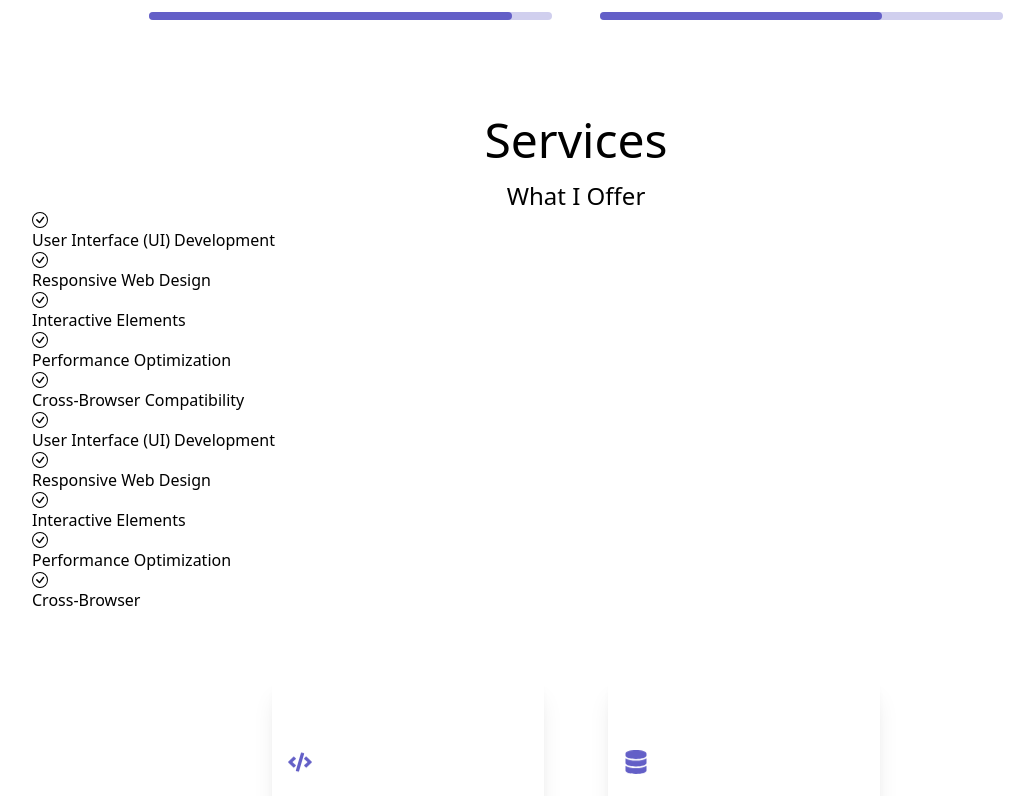
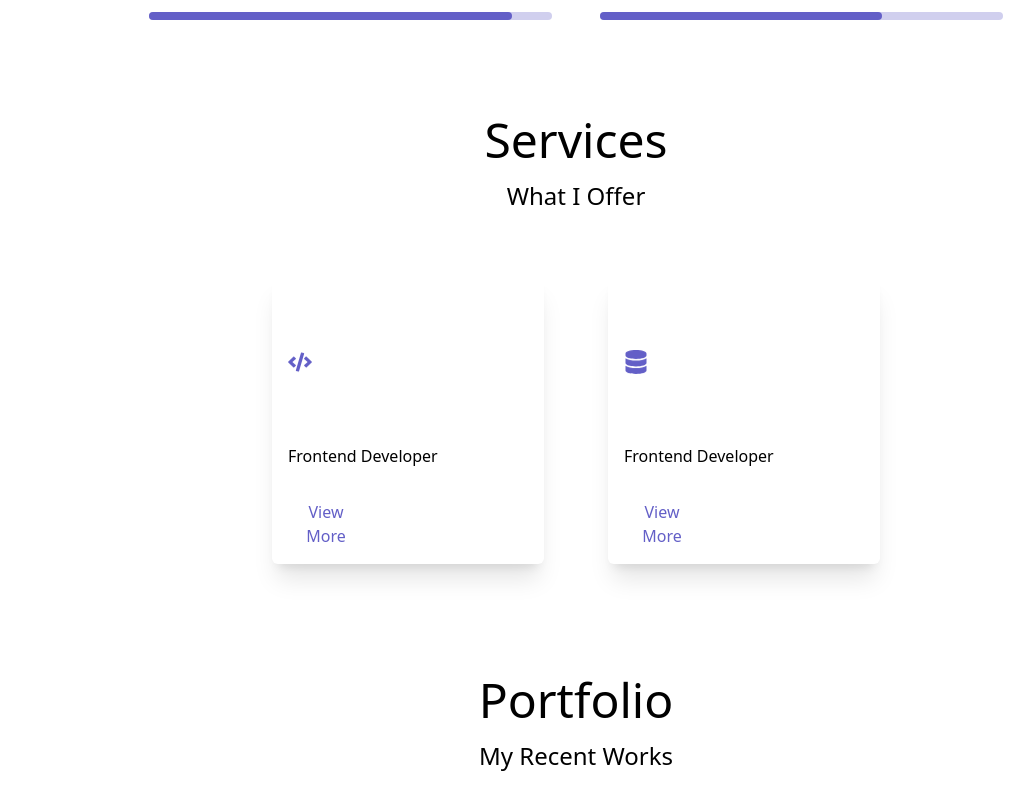
Before and after one commit to Deevyne99/my-portfolio, a React (Vite) app in the folder portfolio/: page / in a window 1280 px wide. Shown: the part 1644-2440 px from the top of the page, without its empty margins (64-1098 px from the left). Built offline with nearby package versions, Linux system fonts and the light colour scheme; some icons are missing.

Commit message:
completed modal component

```diff
--- a/portfolio/src/App.jsx
+++ b/portfolio/src/App.jsx
@@ -8,7 +8,7 @@ import Services from './components/services/Services'
 
 const App = () => {
   return (
-    <div>
+    <div className='relative'>
       <Navbar />
       <Hero />
       <About />
--- a/portfolio/src/components/modal/Modal.jsx
+++ b/portfolio/src/components/modal/Modal.jsx
@@ -1,19 +1,27 @@
 // import React from 'react'
 import { BsCheckCircle } from 'react-icons/bs'
+import { AiOutlineClose } from 'react-icons/ai'
+
 import { useGlobalContext } from '../../hooks/context'
 const Modal = () => {
-  const { expert } = useGlobalContext()
+  const { expert, closeModal } = useGlobalContext()
 
   return (
-    <div className='w-lg rounded-md'>
+    <div className='w-lg rounded-md flex-col absolute justify-center items-center flex top-[70%] md:top-[70%] left-0 right-0 mx-auto my-auto z-200 bg-white w-[450px] p-4 pb-12 gap-4 '>
+      <button
+        className='ml-auto text-2xl text-[#635FC7]'
+        onClick={() => closeModal()}
+      >
+        <AiOutlineClose />
+      </button>
       {expert.map((item, index) => {
         const { service } = item
         return (
-          <div key={index}>
+          <div className='gap-2 flex flex-col' key={index}>
             {service.map((item, index) => {
               return (
-                <div key={index}>
-                  <BsCheckCircle />
+                <div className='flex items-center gap-1' key={index}>
+                  <BsCheckCircle className='text-[#635FC7]' />
                   <p>{item}</p>
                 </div>
               )
--- a/portfolio/src/components/services/Services.jsx
+++ b/portfolio/src/components/services/Services.jsx
@@ -4,16 +4,21 @@ import { useGlobalContext } from '../../hooks/context'
 import Modal from '../modal/Modal'
 
 const Services = () => {
-  const { services, isModalOpen } = useGlobalContext()
+  const { services, isModalOpen, openModal } = useGlobalContext()
   // console.log(services)
   return (
-    <section className='my-24 mx-4 lg:mx-24 md:mx-16'>
+    <section className='my-24 mx-4 lg:mx-24 md:mx-16 '>
+      {isModalOpen && (
+        <div className='fixed lg:absolute bg-[#000] top-0 left-0 w-full  h-full bg-opacity-50'></div>
+      )}
       <div className='text-center'>
         <h1 className='md:text-5xl text-3xl'>Services</h1>
         <h3 className='mt-4 sm:text-2xl text-lg capitalize'>what i offer</h3>
       </div>
       {isModalOpen && <Modal />}
-      <article className='flex md:flex-row flex-col justify-center gap-16 mt-16'>
+      <article
+        className={`flex md:flex-row flex-col justify-center gap-16 mt-16`}
+      >
         {services.map((item) => {
           const { id, position, icon } = item
           return (
@@ -21,11 +26,18 @@ const Services = () => {
               key={id}
               className='flex flex-col w-3/4 mx-auto md:mx-0 md:w-1/2 lg:w-1/4 shadow-xl rounded-md  p-4'
             >
-              <div className='mt-16 text-2xl text-[#635FC7] animate-bounce'>
+              <div
+                className={`mt-16 text-2xl text-[#635FC7] animate-bounce ${
+                  isModalOpen ? '-z-50' : ''
+                }`}
+              >
                 {icon}
               </div>
               <h4 className='mt-16 capitalize'>{position}</h4>
-              <button className='mt-8 capitalize w-[100px] flex items-center gap-2 text-[#635FC7]'>
+              <button
+                className='mt-8 capitalize w-[100px] flex items-center gap-2 text-[#635FC7] '
+                onClick={() => openModal(id)}
+              >
                 view more <FaArrowRightLong />
               </button>
               {console.log(services)}
--- a/portfolio/src/hooks/context.jsx
+++ b/portfolio/src/hooks/context.jsx
@@ -11,8 +11,8 @@ const initialState = {
   portfolio,
   services,
   portfolioIndex: 0,
-  isModalOpen: true,
-  expert,
+  isModalOpen: false,
+  expert: [],
 }
 const lastIndex = portfolio.length - 1
 const AppContext = createContext()
@@ -24,6 +24,12 @@ const AppProvider = ({ children }) => {
   const prevEvent = () => {
     dispatch({ type: 'PREV_SLIDE' })
   }
+  const openModal = (id) => {
+    dispatch({ type: 'DISPLAY_MODAL', payload: { id, expert } })
+  }
+  const closeModal = () => {
+    dispatch({ type: 'CLOSE_MODAL' })
+  }
   useEffect(() => {
     dispatch({ type: 'SET_SLIDE', payload: lastIndex })
   }, [state.portfolioIndex, state.portfolio])
@@ -34,7 +40,9 @@ const AppProvider = ({ children }) => {
     return () => clearInterval(slider)
   }, [state.portfolioIndex])
   return (
-    <AppContext.Provider value={{ ...state, nextEvent, prevEvent }}>
+    <AppContext.Provider
+      value={{ ...state, nextEvent, prevEvent, openModal, closeModal }}
+    >
       {children}
     </AppContext.Provider>
   )
--- a/portfolio/src/hooks/reducer.jsx
+++ b/portfolio/src/hooks/reducer.jsx
@@ -20,6 +20,14 @@ const reducer = (state, action) => {
   if (action.type === 'AUTO_SLIDE') {
     return { ...state, portfolioIndex: state.portfolioIndex + 1 }
   }
+  if (action.type === 'DISPLAY_MODAL') {
+    const { expert, id } = action.payload
+    const modal = expert.filter((item) => item.id === id)
+    return { ...state, expert: modal, isModalOpen: true }
+  }
+  if (action.type === 'CLOSE_MODAL') {
+    return { ...state, isModalOpen: false }
+  }
 
   throw new Error(`no action ${action.type}`)
 }
```
